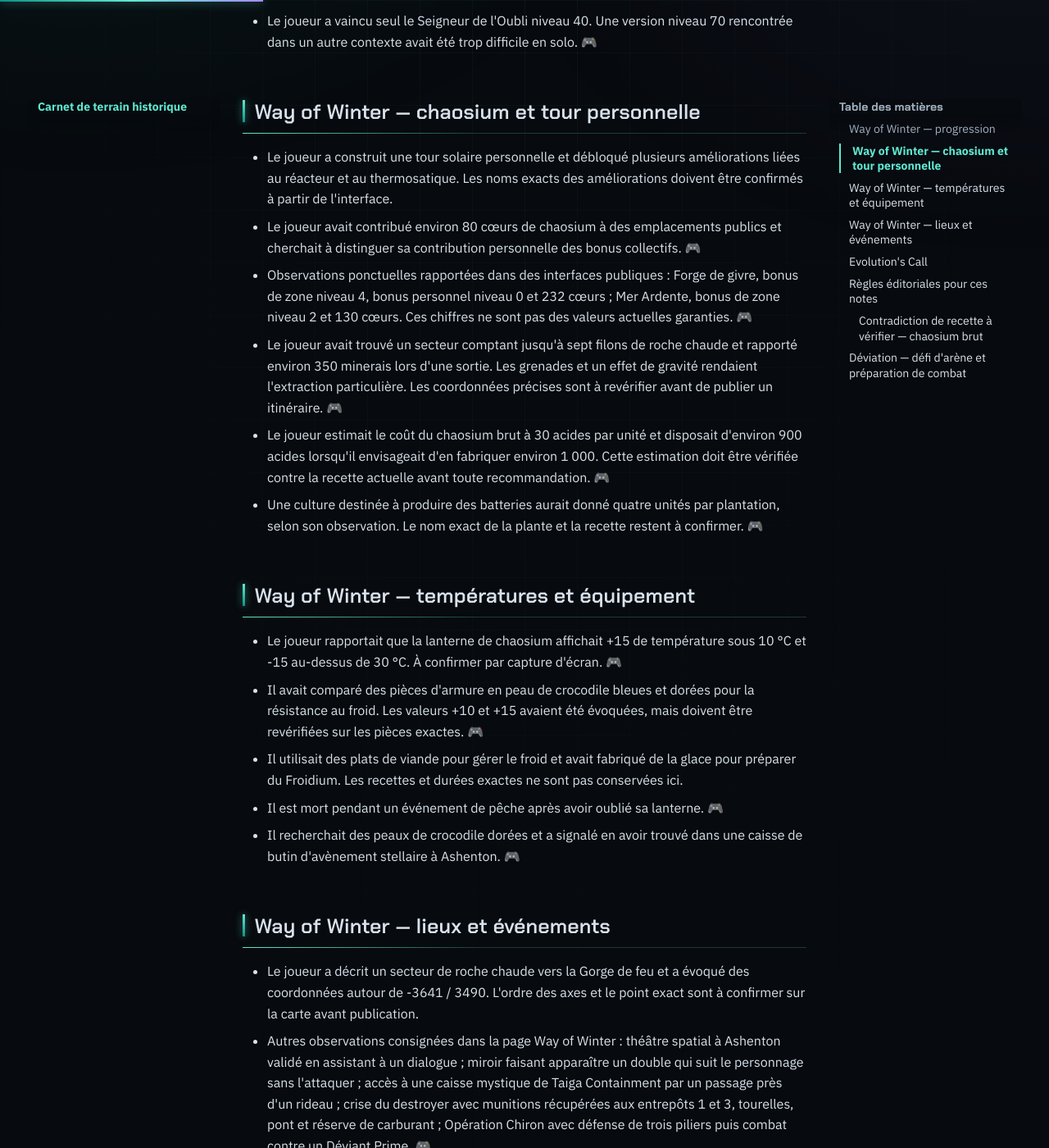
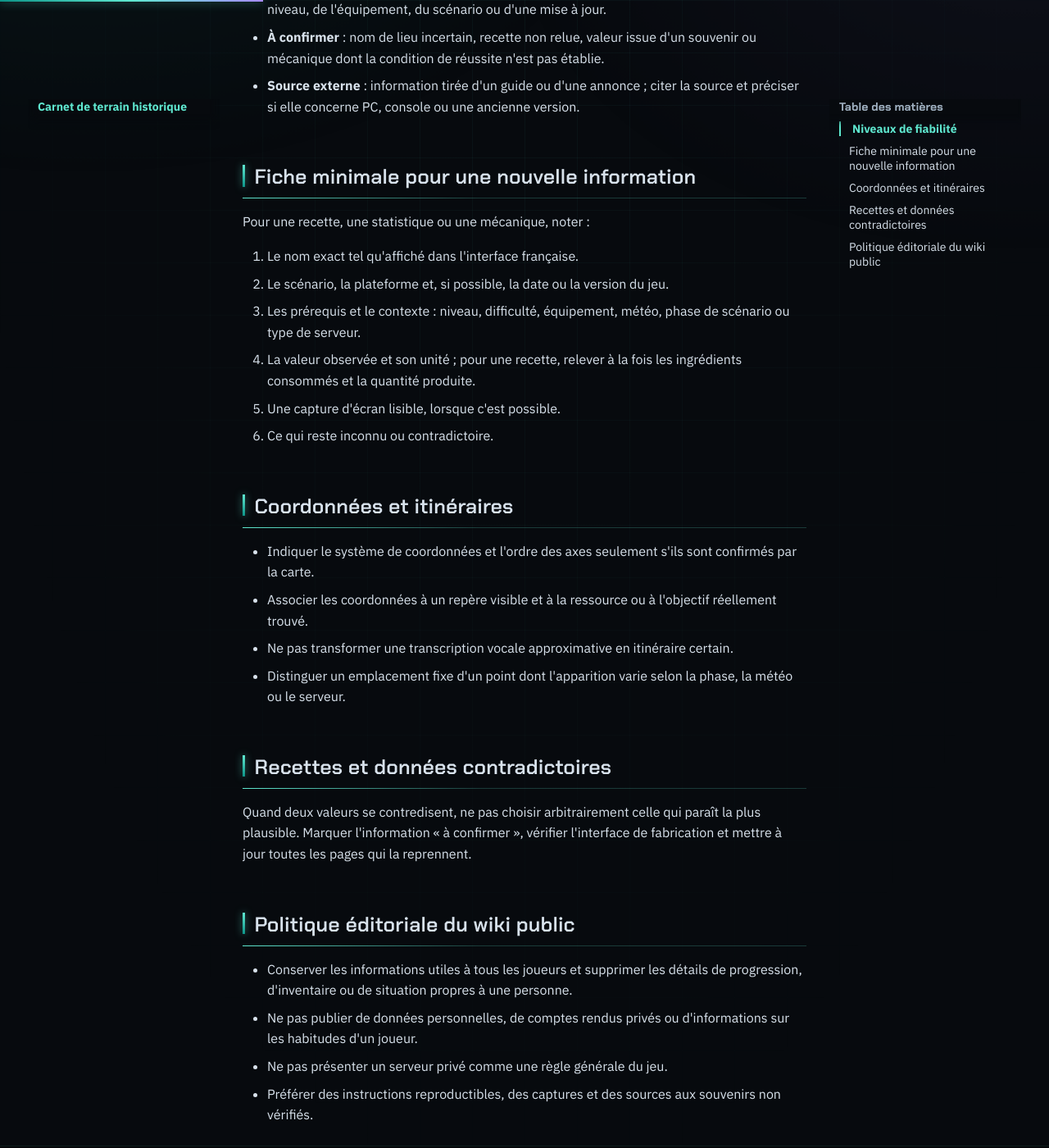
Before and after one commit to flav92/once-human-ps5-wiki, an MkDocs documentation site: the page built from docs/carnet-de-terrain-historique.md, in a window 1280 px wide and 1400 px high, scrolled down 646 px. Shown: the whole window at 82% size. Built offline with MkDocs 1.6.1 and Material for MkDocs 9.7.7, drawn with Linux system fonts in a browser that asks for light colours; comment, search, counter and statistics services are not loaded; some of the changed text lies outside the part shown.

Commit message:
Remplace le journal personnel par une méthode publique de vérification

```diff
--- a/docs/carnet-de-terrain-historique.md
+++ b/docs/carnet-de-terrain-historique.md
@@ -1,64 +1,41 @@
-# Carnet de terrain historique — Once Human PS5
+# Méthode de vérification communautaire — Once Human PS5
 
 *Dernière mise à jour : 20 octobre 2026*
 
-Ce fichier archive des observations issues de conversations de jeu. Il ne s'agit pas d'une source officielle. Les valeurs ci-dessous sont datées et doivent être revérifiées en jeu avant d'être présentées comme des règles générales.
+Ce document définit une méthode commune pour améliorer le wiki. Il ne sert pas de journal de progression individuel : les pages publiques doivent privilégier les mécaniques, lieux, recettes et stratégies réutilisables par l'ensemble des joueurs.
 
-## Way of Winter — progression
+## Niveaux de fiabilité
 
-- Le joueur rapportait être niveau 50, avec les missions principales presque terminées et une progression estimée à environ 95 % ou davantage. 🎮
-- Lors de l'événement final décrit, un antagoniste dans une immense machine s'envolait et un PNJ indiquait que l'histoire n'était pas terminée. Le joueur attendait d'éventuelles nouvelles missions. 🎮
-- Le joueur a vaincu seul le Seigneur de l'Oubli niveau 40. Une version niveau 70 rencontrée dans un autre contexte avait été trop difficile en solo. 🎮
+- **Vérifié en jeu** : information relevée sur PS5, idéalement accompagnée d'une capture montrant le texte complet, la valeur et le contexte.
+- **Observation de terrain** : résultat observé pendant une partie, mais qui peut dépendre du niveau, de l'équipement, du scénario ou d'une mise à jour.
+- **À confirmer** : nom de lieu incertain, recette non relue, valeur issue d'un souvenir ou mécanique dont la condition de réussite n'est pas établie.
+- **Source externe** : information tirée d'un guide ou d'une annonce ; citer la source et préciser si elle concerne PC, console ou une ancienne version.
 
-## Way of Winter — chaosium et tour personnelle
+## Fiche minimale pour une nouvelle information
 
-- Le joueur a construit une tour solaire personnelle et débloqué plusieurs améliorations liées au réacteur et au thermosatique. Les noms exacts des améliorations doivent être confirmés à partir de l'interface.
-- Le joueur avait contribué environ 80 cœurs de chaosium à des emplacements publics et cherchait à distinguer sa contribution personnelle des bonus collectifs. 🎮
-- Observations ponctuelles rapportées dans des interfaces publiques : Forge de givre, bonus de zone niveau 4, bonus personnel niveau 0 et 232 cœurs ; Mer Ardente, bonus de zone niveau 2 et 130 cœurs. Ces chiffres ne sont pas des valeurs actuelles garanties. 🎮
-- Le joueur avait trouvé un secteur comptant jusqu'à sept filons de roche chaude et rapporté environ 350 minerais lors d'une sortie. Les grenades et un effet de gravité rendaient l'extraction particulière. Les coordonnées précises sont à revérifier avant de publier un itinéraire. 🎮
-- Le joueur estimait le coût du chaosium brut à 30 acides par unité et disposait d'environ 900 acides lorsqu'il envisageait d'en fabriquer environ 1 000. Cette estimation doit être vérifiée contre la recette actuelle avant toute recommandation. 🎮
-- Une culture destinée à produire des batteries aurait donné quatre unités par plantation, selon son observation. Le nom exact de la plante et la recette restent à confirmer. 🎮
+Pour une recette, une statistique ou une mécanique, noter :
 
-## Way of Winter — températures et équipement
+1. Le nom exact tel qu'affiché dans l'interface française.
+2. Le scénario, la plateforme et, si possible, la date ou la version du jeu.
+3. Les prérequis et le contexte : niveau, difficulté, équipement, météo, phase de scénario ou type de serveur.
+4. La valeur observée et son unité ; pour une recette, relever à la fois les ingrédients consommés et la quantité produite.
+5. Une capture d'écran lisible, lorsque c'est possible.
+6. Ce qui reste inconnu ou contradictoire.
 
-- Le joueur rapportait que la lanterne de chaosium affichait +15 de température sous 10 °C et -15 au-dessus de 30 °C. À confirmer par capture d'écran. 🎮
-- Il avait comparé des pièces d'armure en peau de crocodile bleues et dorées pour la résistance au froid. Les valeurs +10 et +15 avaient été évoquées, mais doivent être revérifiées sur les pièces exactes. 🎮
-- Il utilisait des plats de viande pour gérer le froid et avait fabriqué de la glace pour préparer du Froidium. Les recettes et durées exactes ne sont pas conservées ici.
-- Il est mort pendant un événement de pêche après avoir oublié sa lanterne. 🎮
-- Il recherchait des peaux de crocodile dorées et a signalé en avoir trouvé dans une caisse de butin d'avènement stellaire à Ashenton. 🎮
+## Coordonnées et itinéraires
 
-## Way of Winter — lieux et événements
+- Indiquer le système de coordonnées et l'ordre des axes seulement s'ils sont confirmés par la carte.
+- Associer les coordonnées à un repère visible et à la ressource ou à l'objectif réellement trouvé.
+- Ne pas transformer une transcription vocale approximative en itinéraire certain.
+- Distinguer un emplacement fixe d'un point dont l'apparition varie selon la phase, la météo ou le serveur.
 
-- Le joueur a décrit un secteur de roche chaude vers la Gorge de feu et a évoqué des coordonnées autour de -3641 / 3490. L'ordre des axes et le point exact sont à confirmer sur la carte avant publication.
-- Autres observations consignées dans la page Way of Winter : théâtre spatial à Ashenton validé en assistant à un dialogue ; miroir faisant apparaître un double qui suit le personnage sans l'attaquer ; accès à une caisse mystique de Taiga Containment par un passage près d'un rideau ; crise du destroyer avec munitions récupérées aux entrepôts 1 et 3, tourelles, pont et réserve de carburant ; Opération Chiron avec défense de trois piliers puis combat contre un Déviant Prime. 🎮
+## Recettes et données contradictoires
 
-## Evolution's Call
+Quand deux valeurs se contredisent, ne pas choisir arbitrairement celle qui paraît la plus plausible. Marquer l'information « à confirmer », vérifier l'interface de fabrication et mettre à jour toutes les pages qui la reprennent.
 
-- Le joueur envisageait de reprendre Evolution's Call après Way of Winter, dans un scénario officiel, en précisant qu'il ne voulait ni Manibus ni le serveur privé RaidZone ni l'option permanente qu'il appelait Vita Eternam. 🎮
-- Avant un éventuel changement, des objets se trouvaient dans une base partagée avec un ami ; le joueur voulait les récupérer. Les règles actuelles de transfert et de stockage doivent être vérifiées dans l'interface officielle.
-- Le wiki possède une page dédiée décrivant Evolution's Call comme un scénario PvP à phases sur Nalcott, avec six phases relevées sur console en septembre 2026. Voir [la page du scénario](scenarios/evolutions-call/index.md).
+## Politique éditoriale du wiki public
 
-## Règles éditoriales pour ces notes
-
-- Conserver la distinction entre observations du joueur, sources externes et informations inconnues.
-- Ne pas traiter des quantités de ressources ou des bonus observés à un instant donné comme des valeurs permanentes.
-- Ne pas transformer les noms issus de la reconnaissance vocale en noms officiels sans vérification.
-- Ajouter si possible une capture PS5, la date et la version du jeu à chaque nouvelle observation.
-- Les pages de scénario ne doivent pas mélanger les règles communes, les particularités d'un scénario officiel et celles d'un serveur privé.
-
-
-### Contradiction de recette à vérifier — chaosium brut
-
-L'historique contient deux estimations incompatibles : **30 acides par unité** dans une première estimation orale, puis **1 acide + 30 minerais de roche chaude pour 30 chaosium** dans une correction ultérieure. Aucune des deux ne doit être publiée comme recette certaine sans contrôle sur l'écran de fabrication PS5. Vérifier le coût des ingrédients et le nombre d'unités produites par fabrication, puis mettre à jour ce carnet et la page Way of Winter ensemble.
-
-
-## Déviation — défi d'arène et préparation de combat
-
-Voir aussi les notes détaillées de [Déviation](scenarios/deviation.md).
-
-- Lors de la reprise de ce scénario, le personnage se trouvait dans une zone de début de progression affichée **niveau 5**. L'objectif mentionné était de terminer les défis d'arène près du **Verdoyant** afin d'atteindre le score de symbiose requis pour une Déviation **niveau 25**. 🎮
-- Le joueur avait parlé à **Venaud**, puis rejoint un lieu transcrit comme **Verdoyant / Ham dynamique / Arène rocher**. Ces noms doivent être vérifiés sur l'écran PS5 avant d'en faire des noms de lieux officiels.
-- Le champion affichait **trois anomalies** et un compte à rebours de **quatre minutes**. Le joueur l'a mis à terre plusieurs fois sans obtenir la validation attendue. On ne sait pas si les anomalies doivent être détruites, si une condition de phase a été manquée ou si un autre critère contrôle la réussite. **Ne pas affirmer de solution sans nouvel essai.**
-- Arsenal rapporté : **MP5** (arme que le joueur n'aime pas), environ **20 flèches** à un moment du parcours, quelques **grenades de liaison** et **trois potions de récupération basiques**. Le manque de ressources était une contrainte réelle ; éviter de recommander des essais coûteux sans expliquer ce qu'ils testent.
-- **Monsieur Nounours niveau 7** était la Déviation de combat mentionnée. D'autres Déviations servaient à l'extraction de minerais ou à la récolte, dont un lapin ; les noms exacts de certaines restent à confirmer. Le joueur envisageait de mettre les Déviations utilitaires en capsules avant l'arène.
-- Pour reprendre proprement : photographier le texte complet de l'objectif, observer les barres de vie et marqueurs des trois anomalies, puis noter ce qui change au moment où le champion tombe. Cela permettra de séparer les exigences du défi des hypothèses.
+- Conserver les informations utiles à tous les joueurs et supprimer les détails de progression, d'inventaire ou de situation propres à une personne.
+- Ne pas publier de données personnelles, de comptes rendus privés ou d'informations sur les habitudes d'un joueur.
+- Ne pas présenter un serveur privé comme une règle générale du jeu.
+- Préférer des instructions reproductibles, des captures et des sources aux souvenirs non vérifiés.
```
